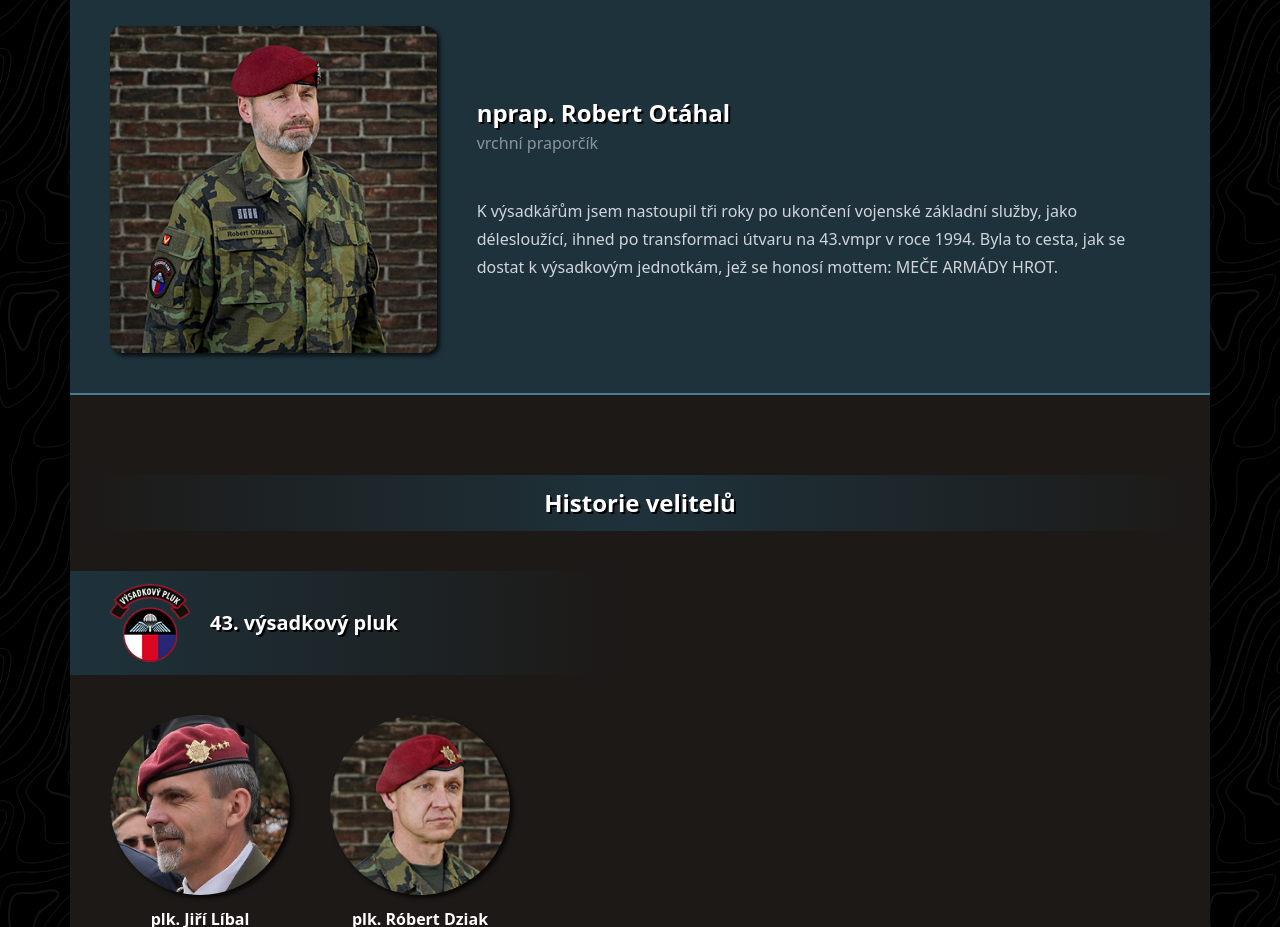
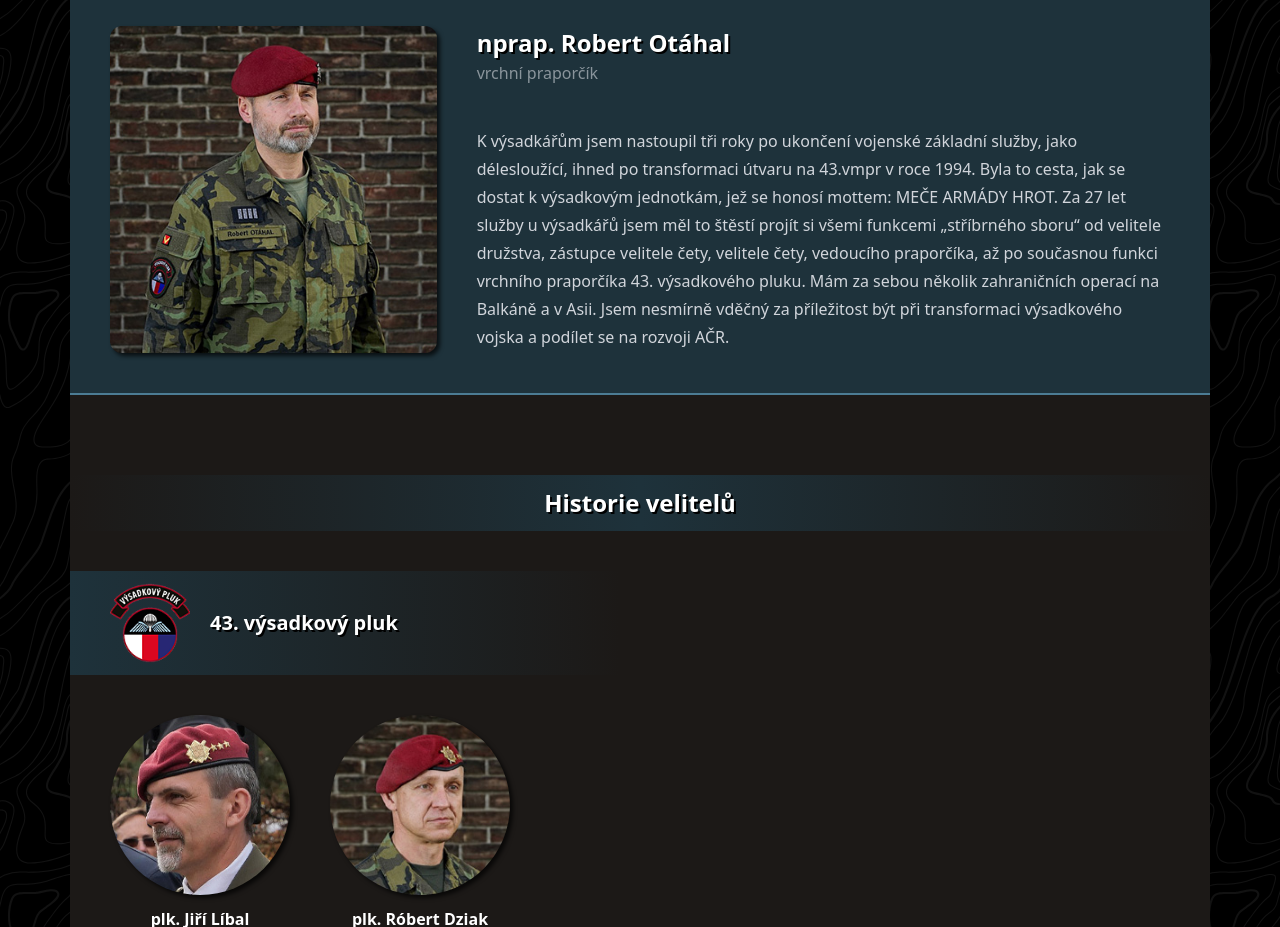
Before and after one commit to vysadkari/tradice.43vysadkovypluk.cz, a Next.js app: page /velitele in a window 1280 px wide. Shown: the part 1960-2887 px from the top of the page. Built offline with nearby package versions, Linux system fonts and the light colour scheme.

Commit message:
Přidán medailonek vrchního praporčíka

```diff
--- a/pages/velitele.tsx
+++ b/pages/velitele.tsx
@@ -34,7 +34,7 @@ const fantasticFour: Array<Person> = [
     name: "nprap. Robert Otáhal",
     position: "vrchní praporčík",
     photo: "/assets/images/velitele/portrety/robert-otahal.jpg",
-    bio: "K výsadkářům jsem nastoupil tři roky po ukončení vojenské základní služby, jako délesloužící, ihned po transformaci útvaru na 43.vmpr v roce 1994. Byla to cesta, jak se dostat k výsadkovým jednotkám, jež se honosí mottem: MEČE ARMÁDY HROT.",
+    bio: "K výsadkářům jsem nastoupil tři roky po ukončení vojenské základní služby, jako délesloužící, ihned po transformaci útvaru na 43.vmpr v roce 1994. Byla to cesta, jak se dostat k výsadkovým jednotkám, jež se honosí mottem: MEČE ARMÁDY HROT. Za 27 let služby u výsadkářů jsem měl to štěstí projít si všemi funkcemi „stříbrného sboru“ od velitele družstva, zástupce velitele čety, velitele čety, vedoucího praporčíka, až po současnou funkci vrchního praporčíka 43. výsadkového pluku. Mám za sebou několik zahraničních operací na Balkáně a v Asii. Jsem nesmírně vděčný za příležitost být při transformaci výsadkového vojska a podílet se na rozvoji AČR.",
   },
 ];
 
```
